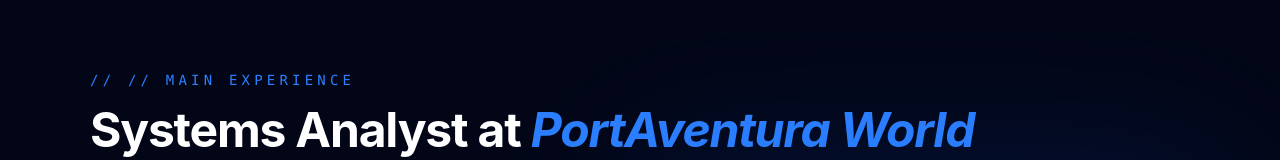
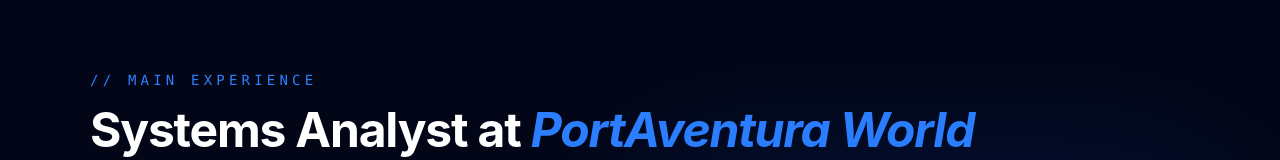
Before and after one commit to MenachoIvan/menachoivan.github.io, a React (Vite) app: page / in a window 1280 px wide. Shown: the part 763-923 px from the top of the page. Built offline with nearby package versions, Linux system fonts and the light colour scheme.

Commit message:
fix: duplicated text

```diff
--- a/src/components/CoreWork.jsx
+++ b/src/components/CoreWork.jsx
@@ -18,7 +18,7 @@
           <span
             className={`font-mono text-xs md:text-sm tracking-[0.3em] uppercase mb-4 block transition-colors duration-500 ${isDevMode ? "text-lime-500" : "text-blue-500"}`}
           >
-            // {t("corework.comment")}
+            {t("corework.comment")}
           </span>
           <h2 className="text-3xl md:text-5xl font-bold text-white tracking-tight">
             {t("corework.position")}{" "}
```
